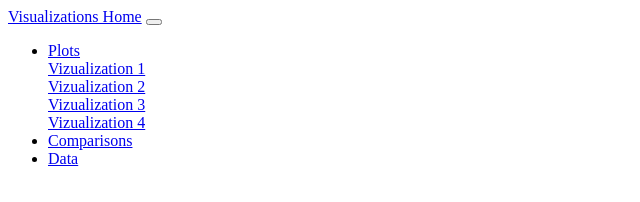
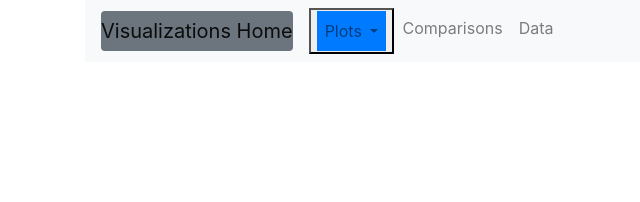
Before and after one commit to Shayoconnell7/web-design-challenge, a plain HTML site: page WebVisualizations/index.html in a window 1280 px wide. Shown: the whole page, without its empty margins (0-640 px from the left). Drawn offline with nearby package versions, Linux system fonts and the light colour scheme.

Commit message:
fixed bootstrap

```diff
--- a/WebVisualizations/index.html
+++ b/WebVisualizations/index.html
@@ -5,29 +5,26 @@
     <meta charset="UTF-8">
     <title>Data Visualizations</title>
 
-    <link rel="stylesheet" href="styles.css">
+    <link rel="stylesheet" href="style.css">
+    <link rel="stylesheet" href="https://stackpath.bootstrapcdn.com/bootstrap/4.3.1/css/bootstrap.min.css" integrity="sha384-ggOyR0iXCbMQv3Xipma34MD+dH/1fQ784/j6cY/iJTQUOhcWr7x9JvoRxT2MZw1T" crossorigin="anonymous">
 
-    <link src="https://code.jquery.com/jquery-3.5.1.slim.min.js" integrity="sha384-DfXdz2htPH0lsSSs5nCTpuj/zy4C+OGpamoFVy38MVBnE+IbbVYUew+OrCXaRkfj" crossorigin="anonymous"></link>
-    <link src="https://cdn.jsdelivr.net/npm/bootstrap@4.5.3/dist/js/bootstrap.bundle.min.js" integrity="sha384-ho+j7jyWK8fNQe+A12Hb8AhRq26LrZ/JpcUGGOn+Y7RsweNrtN/tE3MoK7ZeZDyx" crossorigin="anonymous"></link>
-    <link src="https://code.jquery.com/jquery-3.5.1.slim.min.js" integrity="sha384-DfXdz2htPH0lsSSs5nCTpuj/zy4C+OGpamoFVy38MVBnE+IbbVYUew+OrCXaRkfj" crossorigin="anonymous"></link>
-    <link src="https://cdn.jsdelivr.net/npm/popper.js@1.16.1/dist/umd/popper.min.js" integrity="sha384-9/reFTGAW83EW2RDu2S0VKaIzap3H66lZH81PoYlFhbGU+6BZp6G7niu735Sk7lN" crossorigin="anonymous"></link>
-    <link src="https://cdn.jsdelivr.net/npm/bootstrap@4.5.3/dist/js/bootstrap.min.js" integrity="sha384-w1Q4orYjBQndcko6MimVbzY0tgp4pWB4lZ7lr30WKz0vr/aWKhXdBNmNb5D92v7s" crossorigin="anonymous"></link>
 </head>
 
 <body>
-    <div class="navigation">
+    <div class="container">
         <nav class="navbar navbar-expand-lg navbar-light bg-light">
-            <a class="navbar-brand" href="index.html">Visualizations Home</a>
-            <button class="navbar-toggler  border border-white" type="button" data-toggle="collapse" data-target="#navbarNavDropdown"
-            aria-controls="navbarNavDropdown" aria-expanded="false" aria-label="Toggle navigation">
-            <span class="navbar-toggler-icon"></span></button>
-            <div class="collapse navbar-collapse" id="navbarNavDropdown">
-                <ul class="navbar-nav mr-auto">
-                    <li class="nav-item dropdown">
-                        <a class="nav-link btn-primary dropdown-toggle" href="#" id="navbarDropdown" role="button" data-toggle="dropdown" aria-haspopup="true" aria-expanded="false">
+            <a class="navbar-brand rounded btn-secondary" href="index.html">Visualizations Home</a>
+            <!-- <button class="navbar-toggler  border border-white" type="button" data-toggle="collapse" data-target="#navbarSupportedContent"
+            aria-controls="navbarSupportedContent" aria-expanded="false" aria-label="Toggle navigation">
+                <span class="navbar-toggler-icon"></span>
+            </button>
+
+            <div class="collapse navbar-collapse" id="navbarNavDropdown"> -->
+                <ul class="navbar-nav m1-auto white-space:nowrap">
+                    <button class="nav-item dropdown">
+                        <a class="nav-link btn-primary dropdown-toggle" href="#" id="navbarDropdown" role="button" data-toggle="dropdown" aria-controls="navbarNavDropdown"aria-haspopup="true" aria-expanded="false">
                         Plots
                         <span class="caret"></span></a>
-                        </a>
                         <div class="dropdown-menu" aria-labelledby="navbarDropdown">
                         <a class="dropdown-item" href="#">Vizualization 1</a>
                         <div class="dropdown-divider"></div>
@@ -37,19 +34,21 @@
                         <div class="dropdown-divider"></div>
                         <a class="dropdown-item" href="#">Vizualization 4</a>
                         </div>
-                    </li>
-                    <li class=" ">
+                    </button>
+                    <li class="nav-item">
                         <a class="nav-link" href="#">Comparisons</a>
                     </li>
                     <li class="nav-item">
                         <a class="nav-link" href="#">Data</a>
                     </li>
-                    </ul>
+                </ul>
             </div>
-            </nav>
-        </div>
+        </nav>
+    </div>
 
 
-
+    <script src="https://code.jquery.com/jquery-3.3.1.slim.min.js" integrity="sha384-q8i/X+965DzO0rT7abK41JStQIAqVgRVzpbzo5smXKp4YfRvH+8abtTE1Pi6jizo" crossorigin="anonymous"></script>
+    <script src="https://cdnjs.cloudflare.com/ajax/libs/popper.js/1.14.7/umd/popper.min.js" integrity="sha384-UO2eT0CpHqdSJQ6hJty5KVphtPhzWj9WO1clHTMGa3JDZwrnQq4sF86dIHNDz0W1" crossorigin="anonymous"></script>
+    <script src="https://stackpath.bootstrapcdn.com/bootstrap/4.3.1/js/bootstrap.min.js" integrity="sha384-JjSmVgyd0p3pXB1rRibZUAYoIIy6OrQ6VrjIEaFf/nJGzIxFDsf4x0xIM+B07jRM" crossorigin="anonymous"></script>
 </body>
 </html>
--- a/WebVisualizations/style.css
+++ b/WebVisualizations/style.css
@@ -1,10 +1,7 @@
-.box {
-  height: 400px;
-  padding: 20px;
-  color: #fff;
-  background: deepskyblue;
+.navigation{
+width : 1
 }
 
-.margin-top-80 {
-  margin-top: 80px;
+.nav-item{
+  float : right
 }
```
Also changed, not shown: WebVisualizations/Visualization-1.html (added), WebVisualizations/Visualization-2.html (added), WebVisualizations/Visualization-3.html (added), WebVisualizations/Visualization-4.html (added).
